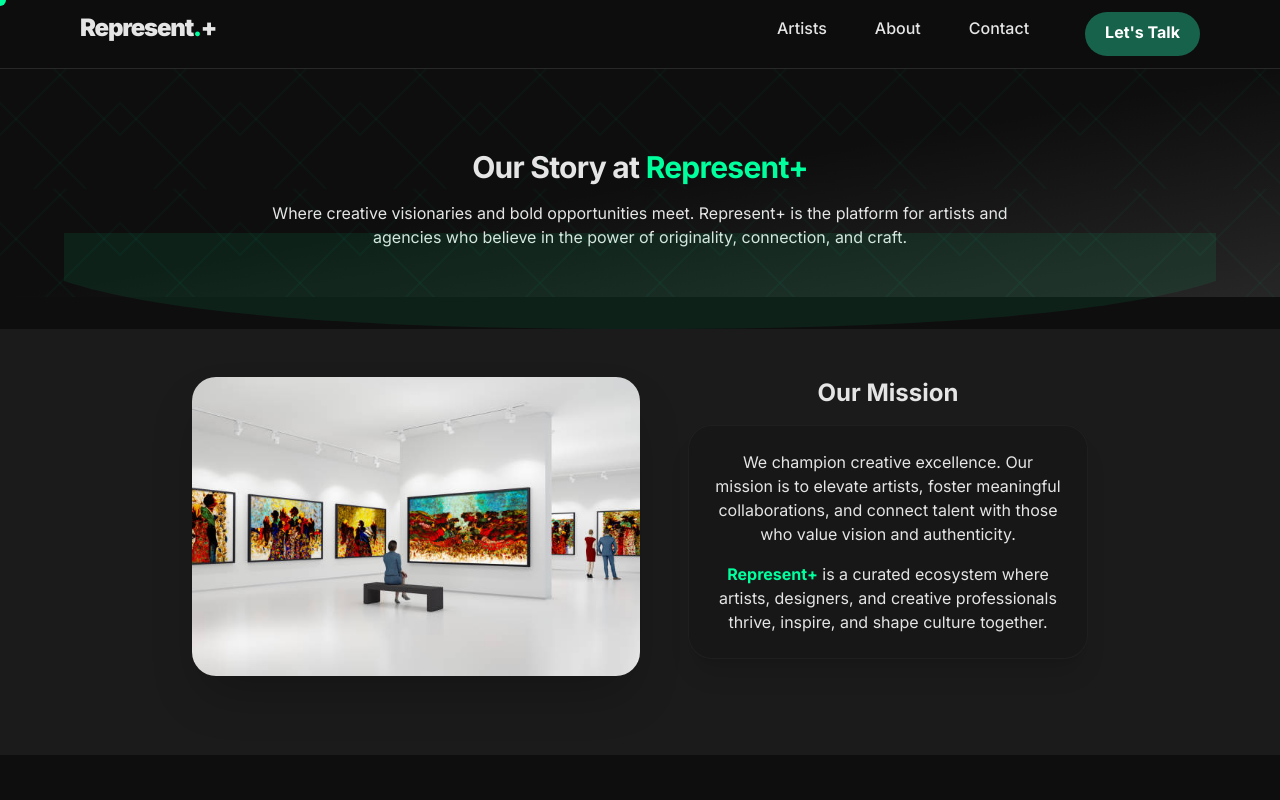
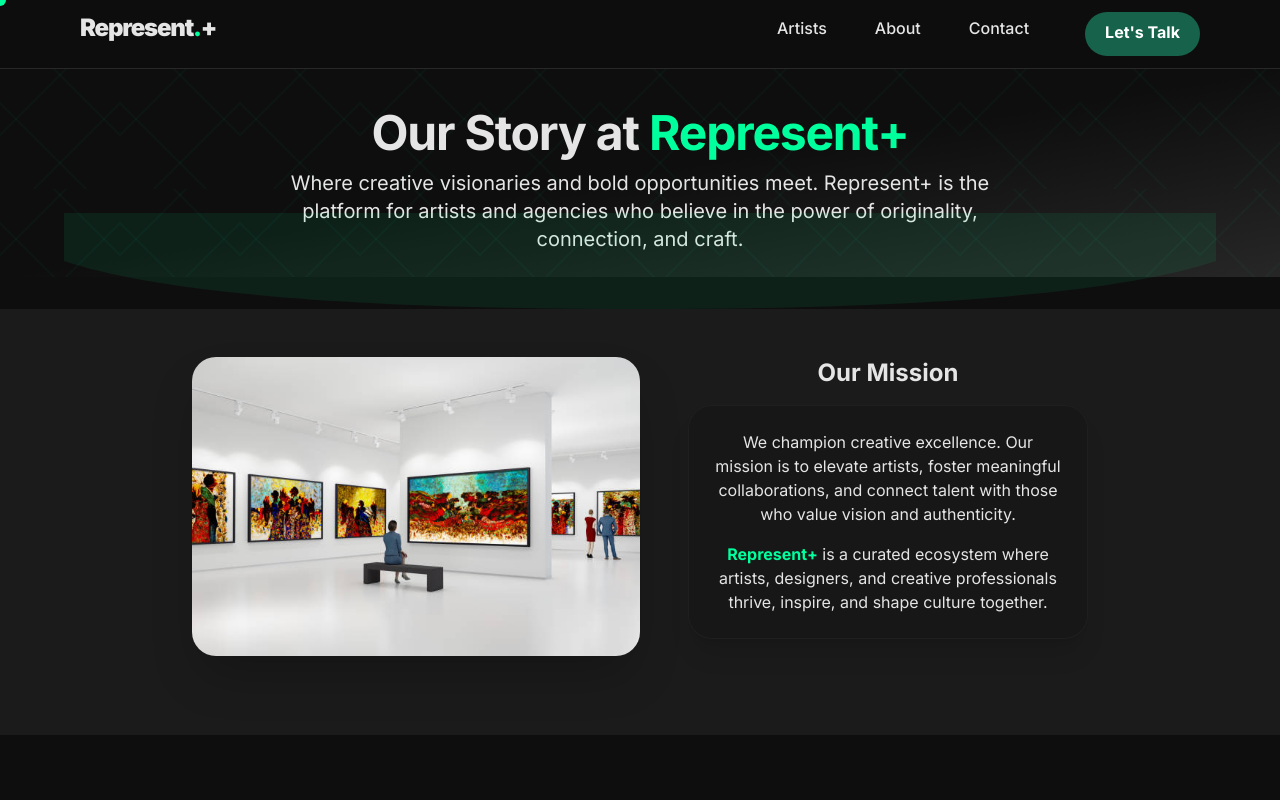
Before and after one commit to Kavs88/respresent-gpt, a Next.js app in the folder Documents/representplusGPTfresh/: page /about in a window 1280 px wide. Shown: the top 800 px of the page. Built offline with nearby package versions, Linux system fonts and the light colour scheme.

Commit message:
Refactor: Overhaul artist page UI with cards and grid layout

```diff
--- a/Documents/representplusGPTfresh/app/about/page.tsx
+++ b/Documents/representplusGPTfresh/app/about/page.tsx
@@ -31,7 +31,7 @@ export default function AboutPage() {
 
       <div className="min-h-screen bg-background text-foreground">
         {/* Hero Section */}
-        <section className="relative pt-16 xs:pt-20 sm:pt-24 lg:pt-32 pb-8 xs:pb-12 sm:pb-16 lg:pb-20 overflow-hidden bg-background">
+        <section className="relative pt-8 xs:pt-10 sm:pt-12 lg:pt-16 pb-4 xs:pb-6 sm:pb-8 lg:pb-10 overflow-hidden bg-background">
           {/* Background Pattern */}
           <div className="absolute inset-0 bg-gradient-to-br from-background via-background to-muted/20">
             <div className="absolute inset-0 opacity-30" style={{
@@ -45,12 +45,12 @@ export default function AboutPage() {
 
           <div className="relative z-10 max-w-4xl mx-auto px-3 xs:px-4 sm:px-6 text-center">
             <RevealOnScroll delay={0}>
-              <h1 className="text-2xl xs:text-3xl sm:text-4xl md:text-5xl lg:text-6xl xl:text-7xl font-bold tracking-tight text-white mb-3 xs:mb-4 sm:mb-6">
+              <h1 className="text-4xl xs:text-5xl sm:text-6xl md:text-7xl lg:text-8xl xl:text-9xl font-bold tracking-tight text-white mb-2 xs:mb-3 sm:mb-4">
                 Our Story at <span className="font-bold" style={{ color: '#00FF9D' }}>Represent+</span>
               </h1>
             </RevealOnScroll>
             <RevealOnScroll delay={0.2}>
-              <p className="text-sm xs:text-base sm:text-lg md:text-xl lg:text-2xl text-muted-foreground max-w-3xl mx-auto leading-relaxed px-3 xs:px-4 sm:px-6">
+              <p className="text-lg xs:text-xl sm:text-2xl md:text-3xl lg:text-4xl text-muted-foreground max-w-3xl mx-auto leading-relaxed px-3 xs:px-4 sm:px-6">
                 Where creative visionaries and bold opportunities meet. Represent+ is the platform for artists and agencies who believe in the power of originality, connection, and craft.
               </p>
             </RevealOnScroll>
```
